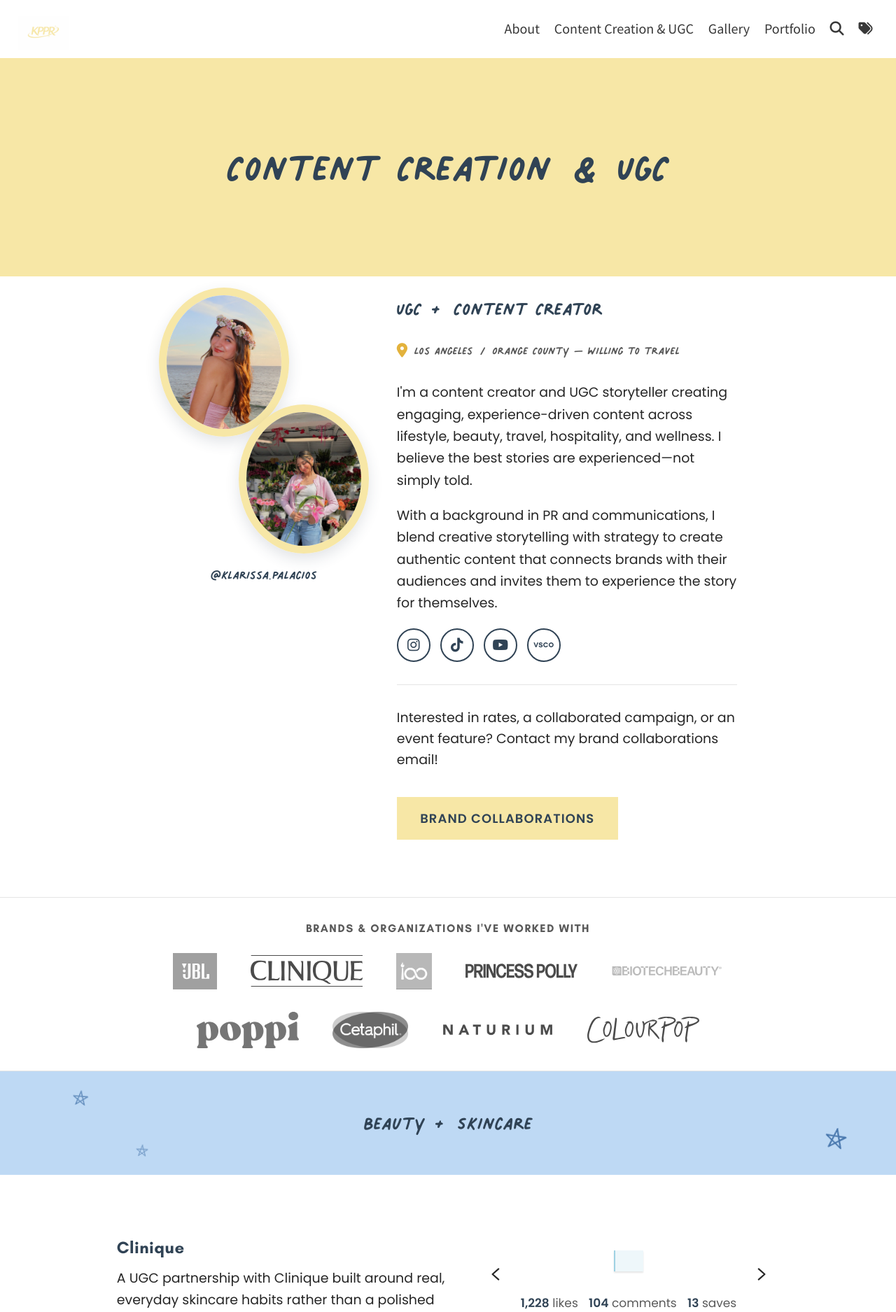
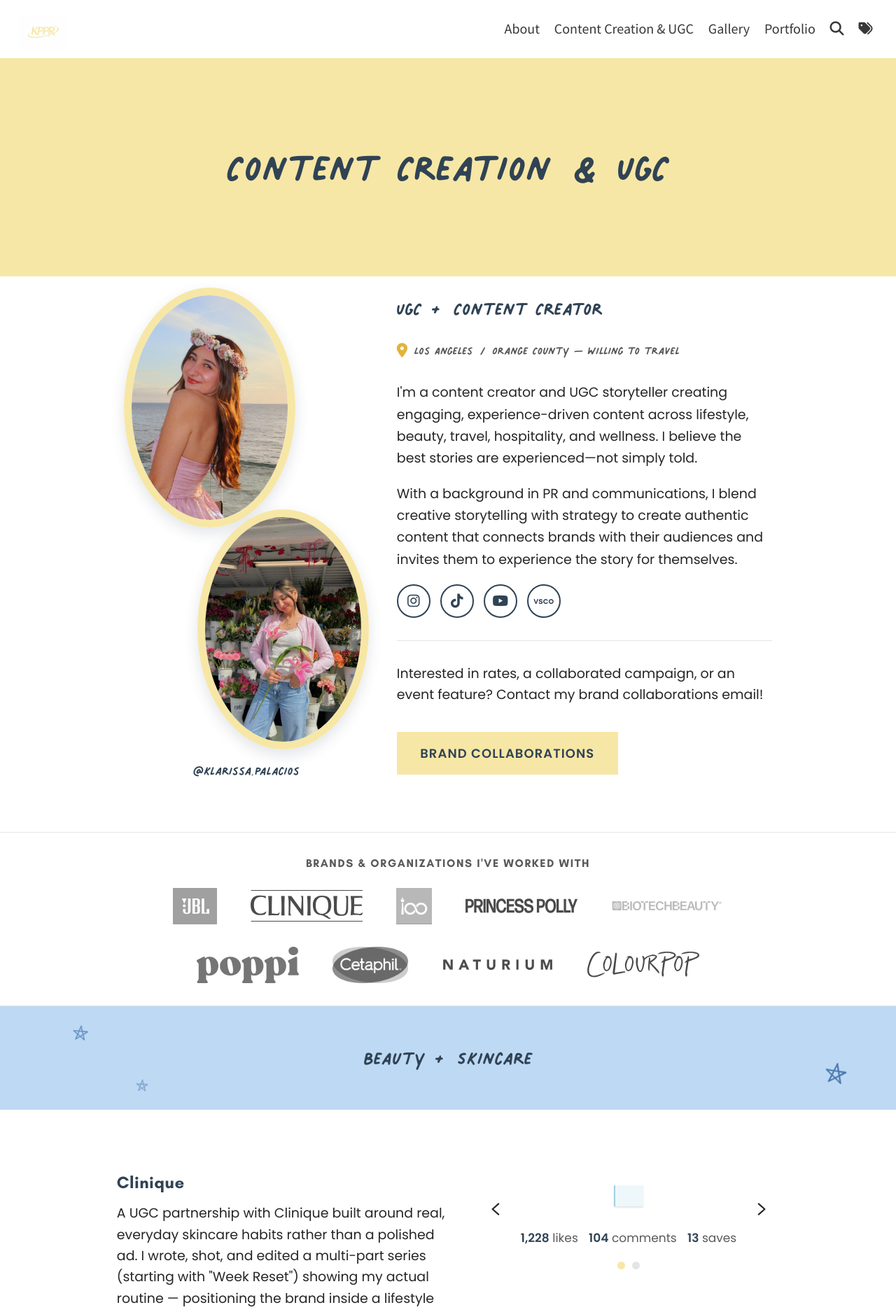
Before and after one commit to kipalacios/kipalacios.github.io, a Jekyll site: the page built from pages/content-creation.md, in a window 1280 px wide. Shown: the top 1875 px of the page at 70% size. Built offline with Jekyll 4.4.1, drawn with Linux system fonts in a browser that asks for light colours; a script that is not in the unit is left out.

Commit message:
Rebalance Content Creation bio: photo pair now runs parallel to the copy
The copy column measured 808px tall vs a 428px photo column, leaving
~380px of dead space under the photos. Scaled the photo box 300x380 ->
350x660 with larger circles staggered across it, and widened the section
980px -> 1080px so the copy keeps a comfortable measure (509px) despite
the wider photo column. Height gap is now 69px instead of 380px.
Mobile scaled back to 235x430 since there's no parallel column there.

```diff
--- a/_sass/_custom.scss
+++ b/_sass/_custom.scss
@@ -850,7 +850,7 @@ a.button.creator-bio__collab-cta {
    the About page's hero, scaled down to mini/aside size, and yellow instead
    of blue so it reads as this page's own accent rather than a repeat of About. */
 .creator-bio {
-  max-width: 980px;
+  max-width: 1080px;
   margin: 0 auto;
   padding: 1rem $padding-medium 3rem;
   display: flex;
@@ -874,11 +874,15 @@ a.button.creator-bio__collab-cta {
      with the single mobile override below. The taller wrap (vs. the old
      single-circle version) is deliberate: it's meant to run the same
      rough height as the multi-paragraph bio beside it. */
+  /* Sized to run roughly the height of the bio copy beside it rather than
+     stopping a third of the way down — the old 300x380 wrap left ~380px of
+     dead space under the photos. Both circles scale off this box, so the
+     one mobile override below rescales the whole composition. */
   &__photo-wrap {
     flex: 0 0 auto;
     position: relative;
-    width: 300px;
-    height: 380px;
+    width: 350px;
+    height: 660px;
   }
 
   /* Instagram-style handle under the photo, in the same hand-lettered
@@ -906,19 +910,19 @@ a.button.creator-bio__collab-cta {
     top: 0;
     left: 0;
     z-index: 1;
-    width: 62%;
-    height: 56%;
+    width: 70%;
+    height: 52%;
     overflow: hidden;
     border-radius: 50%;
     border: 11px solid $kppr-yellow;
     box-shadow: 0 8px 20px rgba($kppr-navy, 0.14);
 
-    /* Slightly smaller circles pushed further down/right than they'd need
-       to be just to fit — the two now graze each other at the diagonal
-       rather than eclipsing a third of one another. */
+    /* Staggered top-left to bottom-right across the taller box, so the
+       pair spans the copy's height while still grazing at the diagonal
+       instead of eclipsing one another. */
     &--second {
-      top: 44%;
-      left: 38%;
+      top: 48%;
+      left: 30%;
       z-index: 2;
     }
   }
@@ -1048,9 +1052,11 @@ a.button.creator-bio__collab-cta {
     padding: 0.5rem $padding-medium 2.5rem;
     gap: 1.5rem;
 
+    /* Stacked on mobile there's no copy column running alongside for the
+       tall composition to balance against, so scale it back down. */
     &__photo-wrap {
-      width: 230px;
-      height: 292px;
+      width: 235px;
+      height: 430px;
     }
 
     &__location {
```
